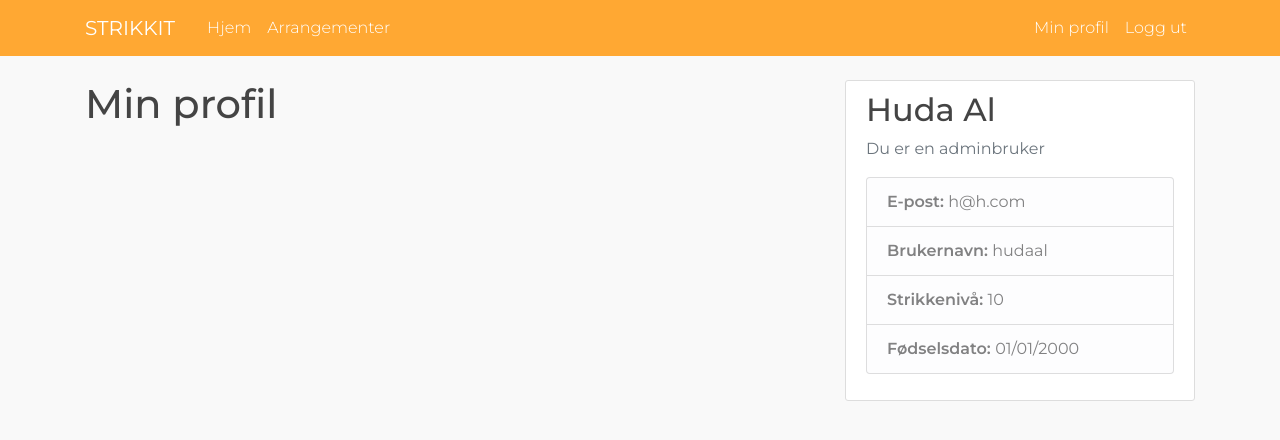
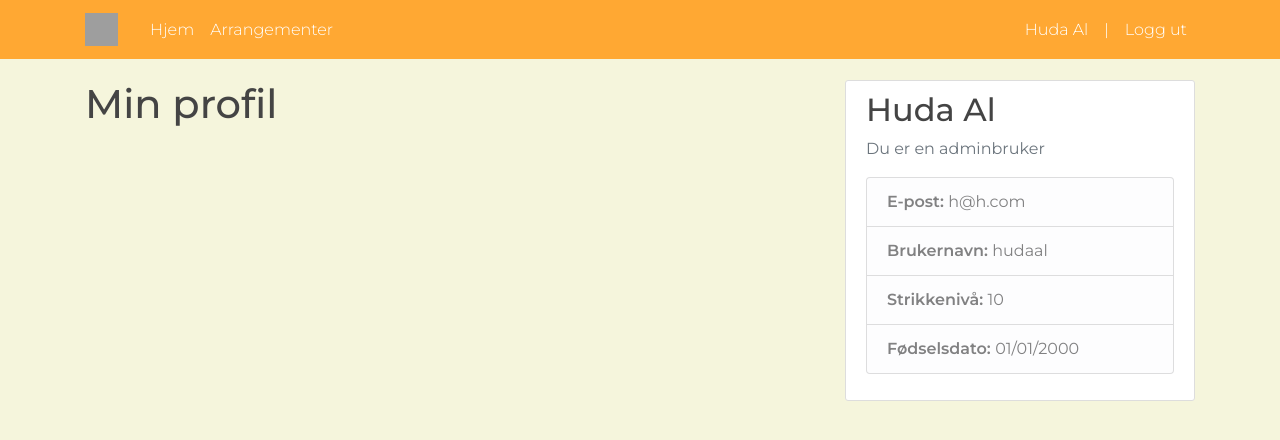
Before and after one commit to eivindsd/Programvareutvikling---Prosjekt, a Django app: page /profile/ in a window 1280 px wide. Shown: the top 440 px of the page. Run offline with Django 3.2, Linux system fonts and the light colour scheme; a user stored in the database is signed in; some libraries are stand-ins or nearby versions; grey boxes are pictures that could not be loaded.

Commit message:
små designendringer

```diff
--- a/website/static/website/main.css
+++ b/website/static/website/main.css
@@ -1,5 +1,5 @@
 body {
-  background: #f9f9f9;
+  background: beige;
   color: #333333;
   margin-top: 5rem;
   font-family: Montserrat, Arial;
@@ -23,7 +23,7 @@ ul {
 }
 
 .site-header .navbar-nav .nav-link:hover {
-  color: #e0e0e0;
+  color: rgb(255,224,224);
 }
 
 .site-header .navbar-nav .nav-link.active {
--- a/website/templates/website/base.html
+++ b/website/templates/website/base.html
@@ -26,7 +26,7 @@
     <header class="site-header">
   <nav class="navbar navbar-expand-md navbar-dark bg-steel fixed-top">
     <div class="container">
-      <a class="navbar-brand mr-4" href="{% url 'home' %}" style="font-family: Montserrat;">STRIKKIT</a>
+      <a class="navbar-brand mr-4" href="{% url 'home' %}" style="font-family: Montserrat;"><img src="/static/website/images/Strikkit_logo_hvit.svg" alt="Strikkit logo" height="33" width="33"></a>
       <button class="navbar-toggler" type="button" data-toggle="collapse" data-target="#navbarToggle" aria-controls="navbarToggle" aria-expanded="false" aria-label="Toggle navigation">
       <span class="navbar-toggler-icon"></span>
       </button>
@@ -40,7 +40,8 @@
         <!-- Navbar Right Side -->
          <div class="navbar-nav">
             {% if user.is_authenticated %}
-            <a class="nav-item nav-link" href="{% url 'profile' %}">Min profil</a>
+            <a class="nav-item nav-link" href="{% url 'profile' %}">{{ user.first_name }} {{ user.last_name }}</a>
+             <a class="nav-item nav-link">|</a>
             <a class="nav-item nav-link" href="{% url 'logout' %}">Logg ut</a>
             {% else %}
             <a class="nav-item nav-link" href="{% url 'login' %}">Logg inn</a>
```
